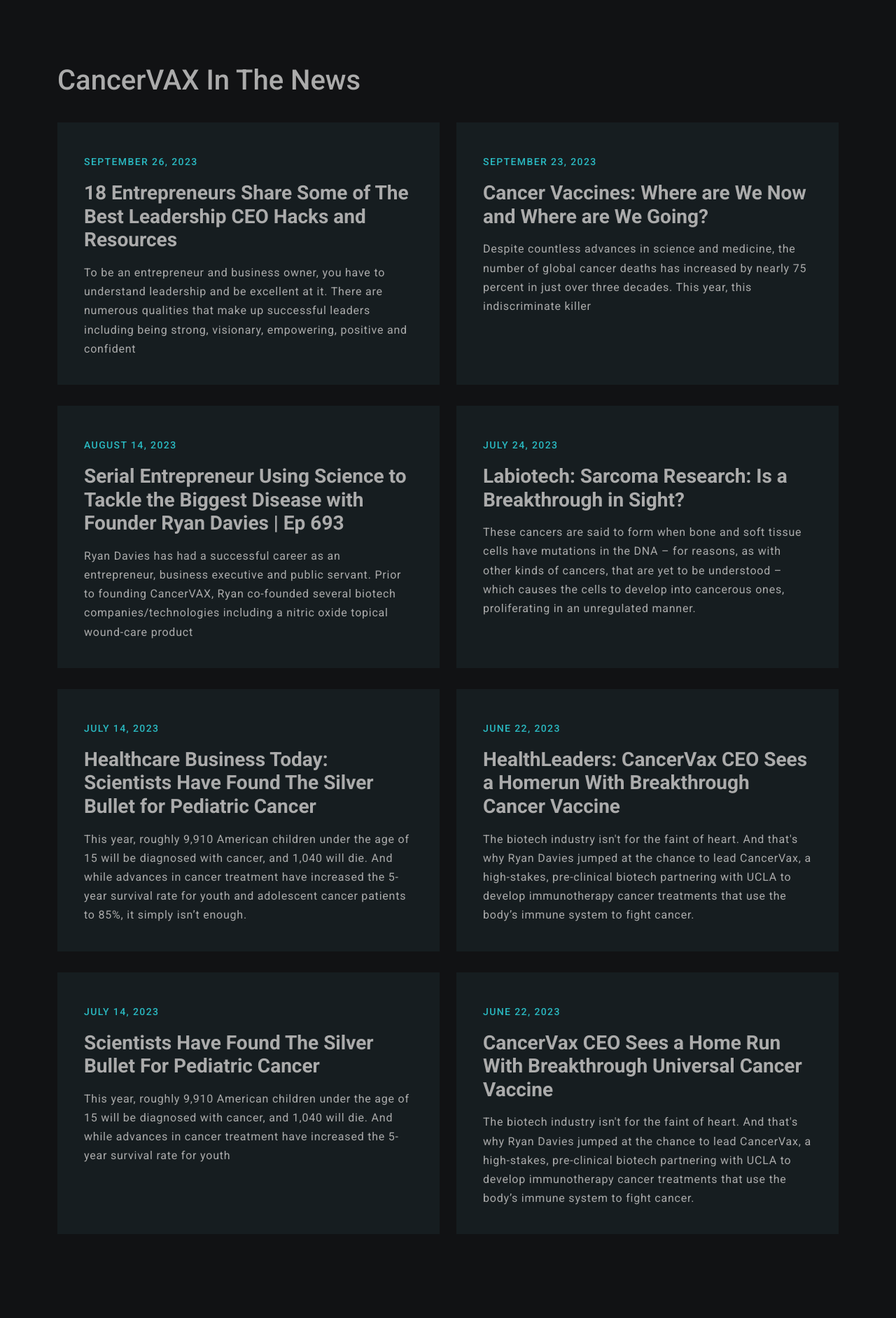
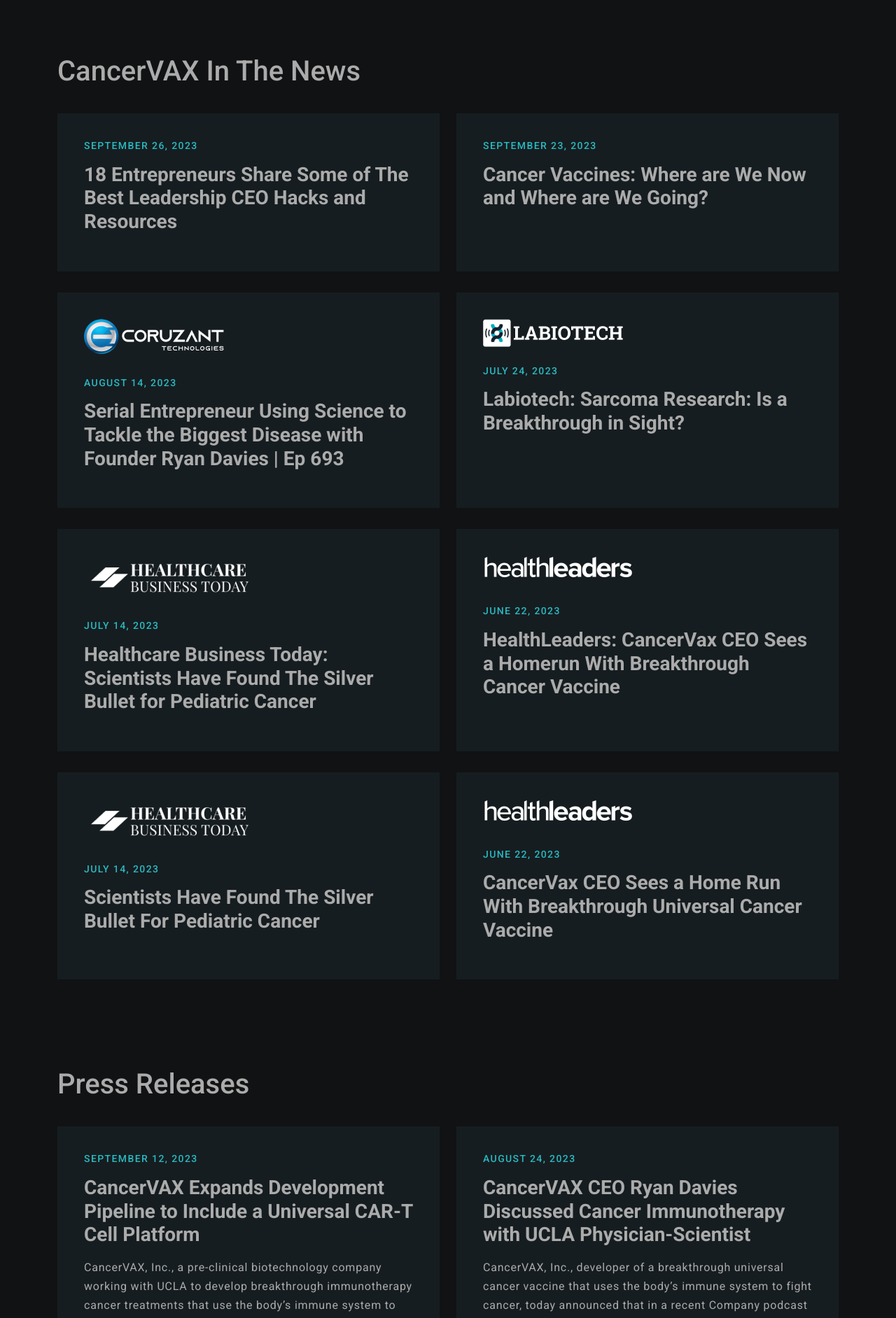
Before and after one commit to aasimdev/cancervax, a PHP site: page /news in a window 1280 px wide. Shown: the part 1613-3497 px from the top of the page at 70% size. Run offline with PHP 8.4, Linux system fonts and the light colour scheme; some libraries are stand-ins or nearby versions; some web fonts are replaced.

Commit message:
news update

```diff
--- a/assets/scss/views/_home.scss
+++ b/assets/scss/views/_home.scss
@@ -1125,13 +1125,16 @@ body.modal-open {
             left: 0;
             top: 0;
         }
-
+        .news-logo-n{
+            margin-bottom: 26px;
+        }
         span {
             color: #2ABAC2;
             font-size: 14px;
             text-transform: uppercase;
             font-weight: 500;
             letter-spacing: .1em;
+            display: block;
         }
 
         h3 {
--- a/news.php
+++ b/news.php
@@ -100,7 +100,6 @@ include('header.php'); ?>
                     <a href="https://rescue.ceoblognation.com/2023/09/13/18-entrepreneurs-share-some-of-the-best-leadership-ceo-hacks-and-resources/" target="_blank"></a>
                     <span>September 26, 2023</span>
                     <h3>18 Entrepreneurs Share Some of The Best Leadership CEO Hacks and Resources</h3>
-                    <p>To be an entrepreneur and business owner, you have to understand leadership and be excellent at it. There are numerous qualities that make up successful leaders including being strong, visionary, empowering, positive and confident</p>
                 </div>
             </div>
             <div class="col-lg-6">
@@ -108,55 +107,54 @@ include('header.php'); ?>
                     <a href="https://coruzant.com/health-tech/cancer-vaccines-where-are-we-now-and-where-are-we-going/" target="_blank"></a>
                     <span>September 23, 2023</span>
                     <h3>Cancer Vaccines: Where are We Now and Where are We Going?</h3>
-                    <p>Despite countless advances in science and medicine, the number of global cancer deaths has increased by nearly 75 percent in just over three decades. This year, this indiscriminate killer</p>
                 </div>
             </div>
             <div class="col-lg-6">
                 <div class="news-item">
                     <a href="https://coruzant.com/profiles/ryan-davies/" target="_blank"></a>
+                    <img src="./assets/img/news-logo-4.png" alt="news" class="news-logo-n">
                     <span>August 14, 2023</span>
                     <h3>Serial Entrepreneur Using Science to Tackle the Biggest Disease with Founder Ryan Davies | Ep 693</h3>
-                    <p>Ryan Davies has had a successful career as an entrepreneur, business executive and public servant. Prior to founding CancerVAX, Ryan co-founded several biotech companies/technologies including a nitric oxide topical wound-care product</p>
                 </div>
             </div>
             <div class="col-lg-6">
                 <div class="news-item">
                     <a href="https://www.labiotech.eu/in-depth/sarcoma-research-advances/" target="_blank"></a>
+                    <img src="./assets/img/news-logo-3.png" alt="news" class="news-logo-n">
                     <span>July 24, 2023</span>
                     <h3>Labiotech: Sarcoma Research: Is a Breakthrough in Sight?</h3>
-                    <p>These cancers are said to form when bone and soft tissue cells have mutations in the DNA – for reasons, as with other kinds of cancers, that are yet to be understood – which causes the cells to develop into cancerous ones, proliferating in an unregulated manner.</p>
                 </div>
             </div>
             <div class="col-lg-6">
                 <div class="news-item">
                     <a href="https://www.healthcarebusinesstoday.com/scientists-have-found-the-silver-bullet-for-pediatric-cancer/" target="_blank"></a>
+                    <img src="./assets/img/news-logo-2.png" alt="news" class="news-logo-n">
                     <span>July 14, 2023</span>
                     <h3>Healthcare Business Today: Scientists Have Found The Silver Bullet for Pediatric Cancer</h3>
-                    <p>This year, roughly 9,910 American children under the age of 15 will be diagnosed with cancer, and 1,040 will die. And while advances in cancer treatment have increased the 5-year survival rate for youth and adolescent cancer patients to 85%, it simply isn’t enough.</p>
                 </div>
             </div>
             <div class="col-lg-6">
                 <div class="news-item">
                     <a href="https://www.healthleadersmedia.com/pharma/cancervax-ceo-sees-home-run-breakthrough-universal-cancer-vaccine" target="_blank"></a>
+                    <img src="./assets/img/news-logo-1.png" alt="news" class="news-logo-n">
                     <span>June 22, 2023</span>
                     <h3>HealthLeaders: CancerVax CEO Sees a Homerun With Breakthrough Cancer Vaccine</h3>
-                    <p>The biotech industry isn't for the faint of heart. And that's why Ryan Davies jumped at the chance to lead CancerVax, a high-stakes, pre-clinical biotech partnering with UCLA to develop immunotherapy cancer treatments that use the body’s immune system to fight cancer. </p>
                 </div>
             </div>
             <div class="col-lg-6">
                 <div class="news-item">
                     <a href="https://www.healthcarebusinesstoday.com/scientists-have-found-the-silver-bullet-for-pediatric-cancer/" target="_blank"></a>
+                    <img src="./assets/img/news-logo-2.png" alt="news" class="news-logo-n">
                     <span>July 14, 2023</span>
                     <h3>Scientists Have Found The Silver Bullet For Pediatric Cancer</h3>
-                    <p>This year, roughly 9,910 American children under the age of 15 will be diagnosed with cancer, and 1,040 will die. And while advances in cancer treatment have increased the 5-year survival rate for youth </p>
                 </div>
             </div>
             <div class="col-lg-6">
                 <div class="news-item">
                     <a href="https://www.healthleadersmedia.com/pharma/cancervax-ceo-sees-home-run-breakthrough-universal-cancer-vaccine" target="_blank"></a>
+                    <img src="./assets/img/news-logo-1.png" alt="news" class="news-logo-n">
                     <span>JUNE 22, 2023</span>
                     <h3>CancerVax CEO Sees a Home Run With Breakthrough Universal Cancer Vaccine</h3>
-                    <p>The biotech industry isn't for the faint of heart. And that's why Ryan Davies jumped at the chance to lead CancerVax, a high-stakes, pre-clinical biotech partnering with UCLA to develop immunotherapy cancer treatments that use the body’s immune system to fight cancer. </p>
                 </div>
             </div>
 
```
Also changed, not shown: videos-with-api.php (+5 -3 lines), assets/css/style.min.css, assets/img/news-logo-1.png (added), assets/img/news-logo-2.png (added), assets/img/news-logo-3.png (added), assets/img/news-logo-4.png (added), 2 other files.
